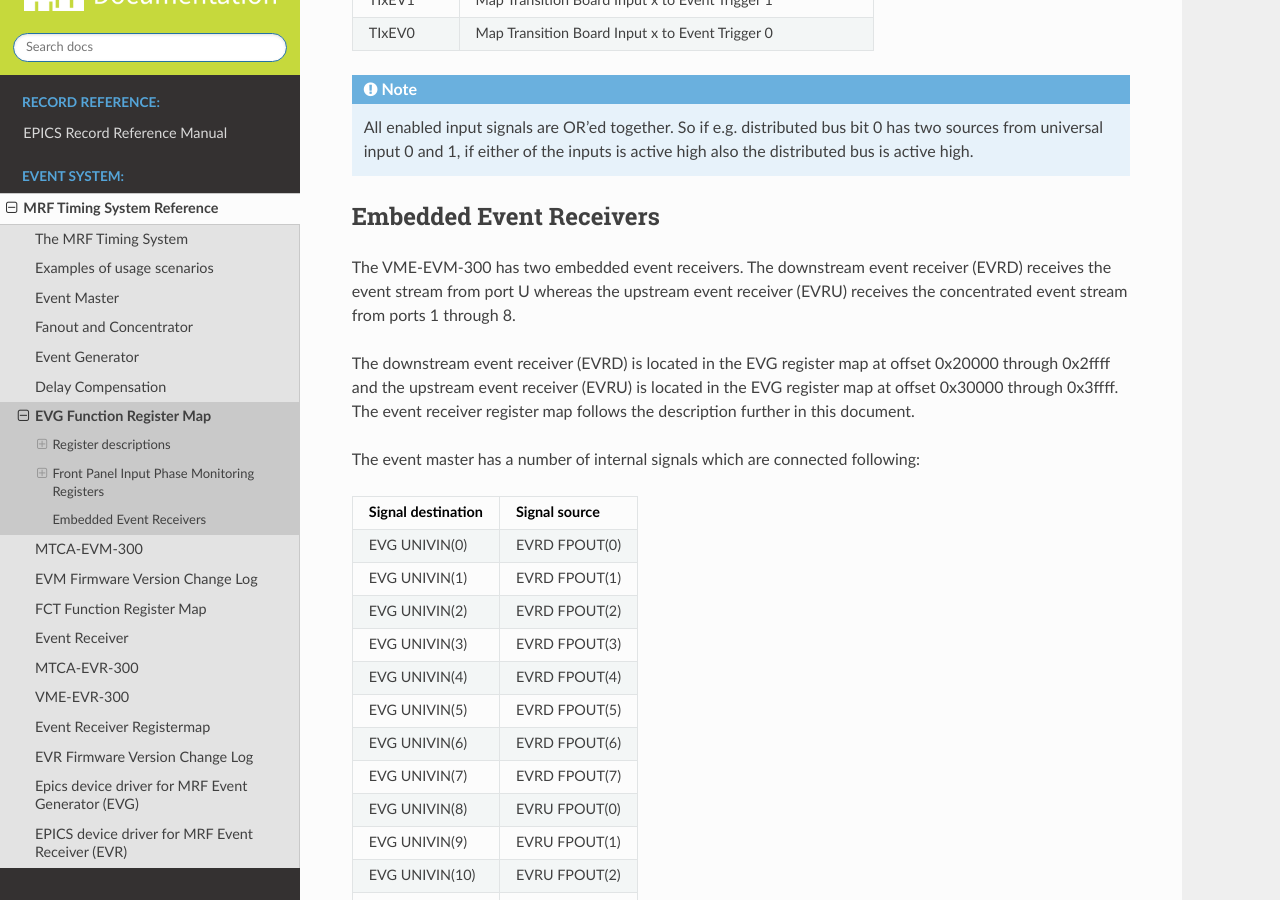
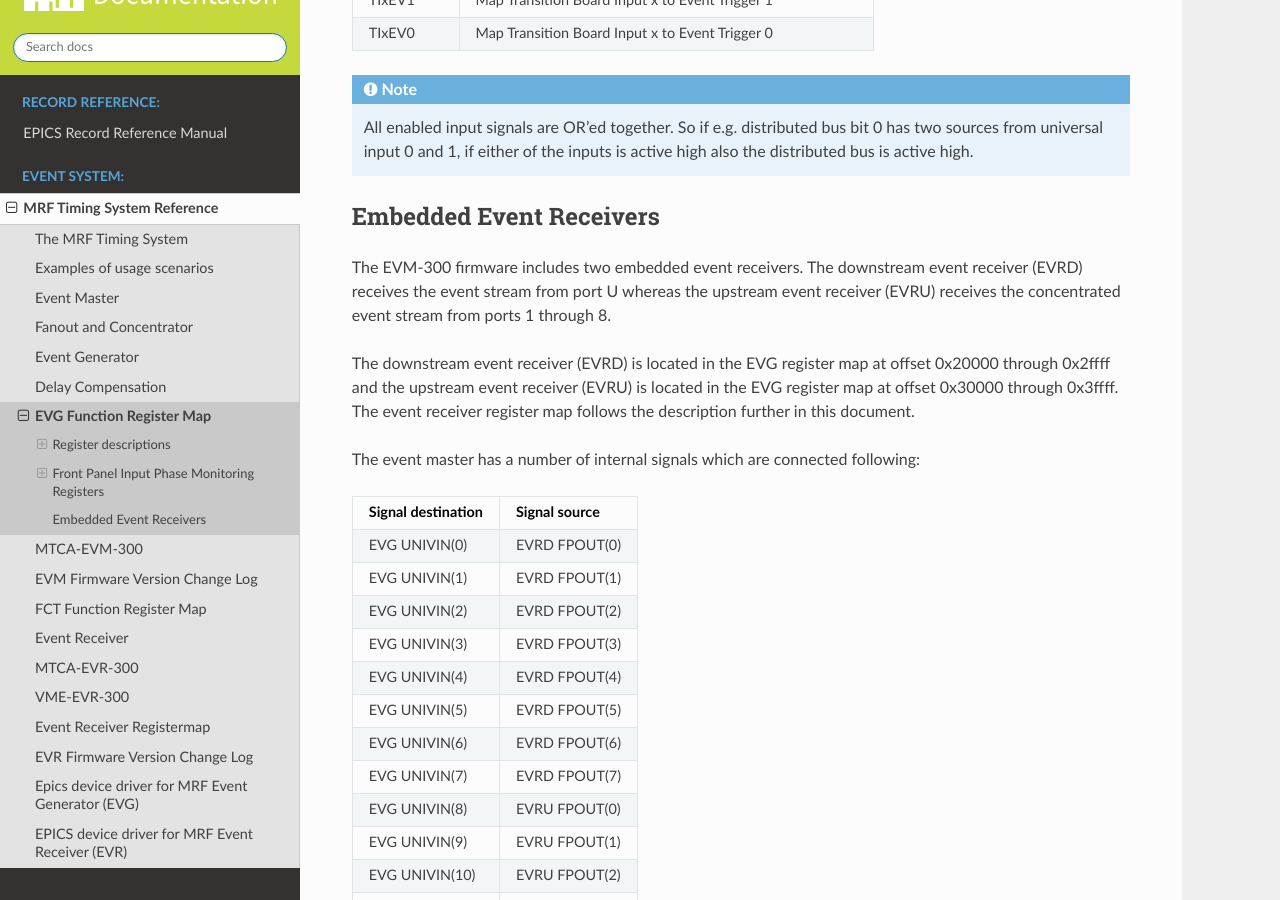
Before and after one commit to ttkorhonen/myDocument, a Sphinx documentation site: the page built from docs/mrfioc2/evg-registermap.md, in a window 1280 px wide and 900 px high, scrolled down 27018 px. Built offline with Sphinx 7.4.7 and the Read the Docs theme 2.0.0, drawn with Linux system fonts in a browser that asks for light colours; some of the changed text lies outside the part shown.

Commit message:
formatting fixes and some cross-links, take #2

```diff
--- a/docs/mrfioc2/evg-registermap.md
+++ b/docs/mrfioc2/evg-registermap.md
@@ -912,7 +912,7 @@
 
 ### Embedded Event Receivers
 
-The VME-EVM-300 has two embedded event receivers. The downstream event receiver (EVRD) receives
+The EVM-300 firmware includes two embedded event receivers. The downstream event receiver (EVRD) receives
 the event stream from port U whereas the upstream event receiver (EVRU) receives the concentrated event
 stream from ports 1 through 8.
 
```
Also changed, not shown: other parts of docs/mrfioc2/evg-registermap.md (+1 -1 lines).
